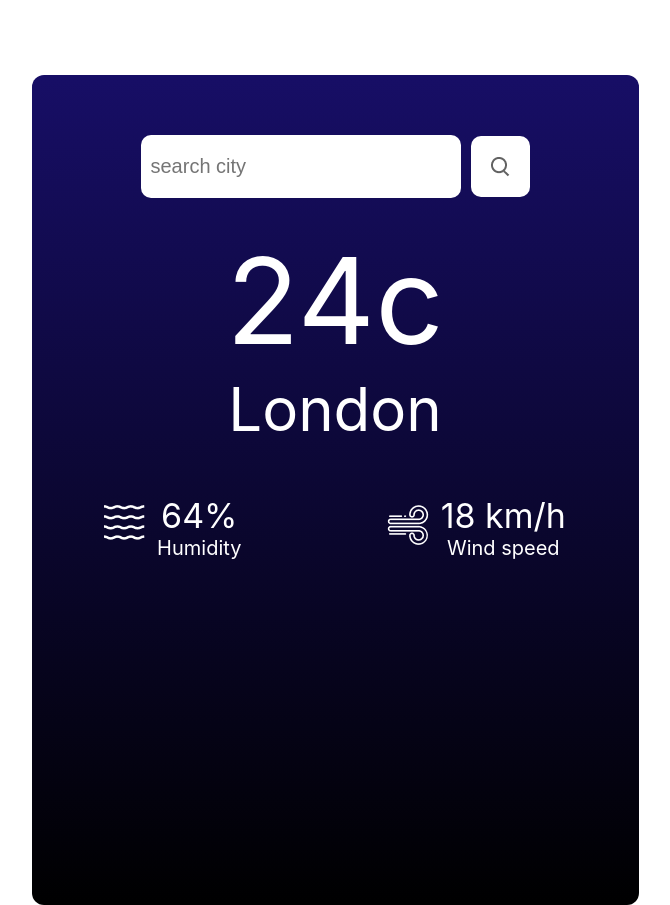
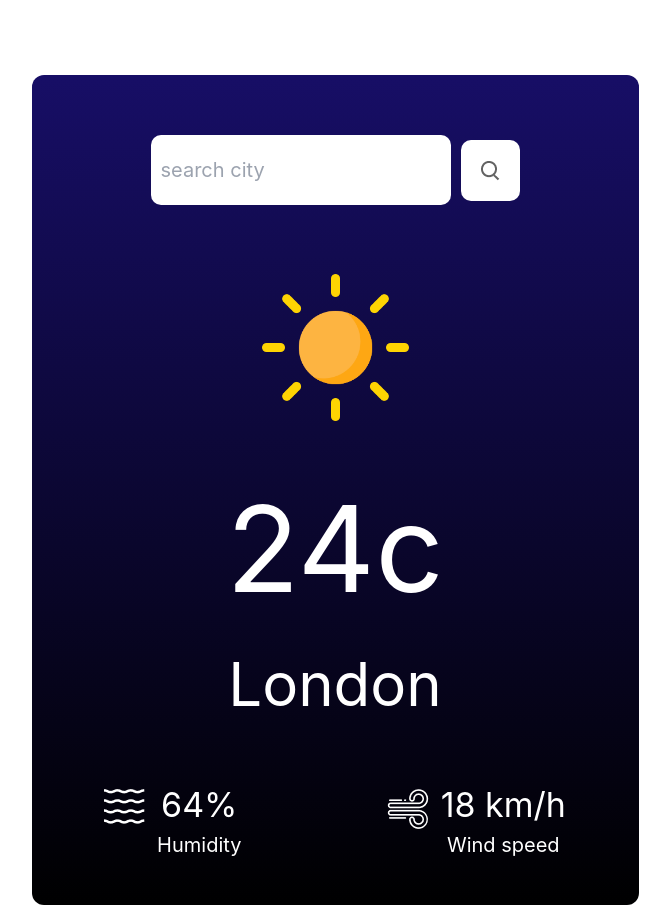
Before and after one commit to iamaliataie/react-weather-app, a React (Create React App) app: page / in a window 1280 px wide. Shown: the whole page, without its empty margins (305-975 px from the left). Built offline with nearby package versions, Linux system fonts and the light colour scheme.

Commit message:
install tailwindcss

```diff
--- a/src/App.css
+++ b/src/App.css
@@ -1,3 +1,7 @@
+@tailwind base;
+@tailwind components;
+@tailwind utilities;
+
 .App {
   text-align: center;
 }
--- a/src/Components/WeatherApp/WeatherApp.jsx
+++ b/src/Components/WeatherApp/WeatherApp.jsx
@@ -14,7 +14,7 @@ const WeatherApp = () => {
 
     const api_key = 'dc51408f4d141a51ba856de26b7551d6'
 
-    const [wIcon, setWeatherIcon] = useState()
+    const [wIcon, setWeatherIcon] = useState(clear_icon)
 
     const searchButton = async ()=> {
         const input = document.getElementById('search')
--- a/tailwind.config.js
+++ b/tailwind.config.js
@@ -1,6 +1,8 @@
 /** @type {import('tailwindcss').Config} */
 module.exports = {
-  content: [],
+  content: [
+    "./src/**/*.{js,jsx,ts,tsx}",
+  ],
   theme: {
     extend: {},
   },
```
